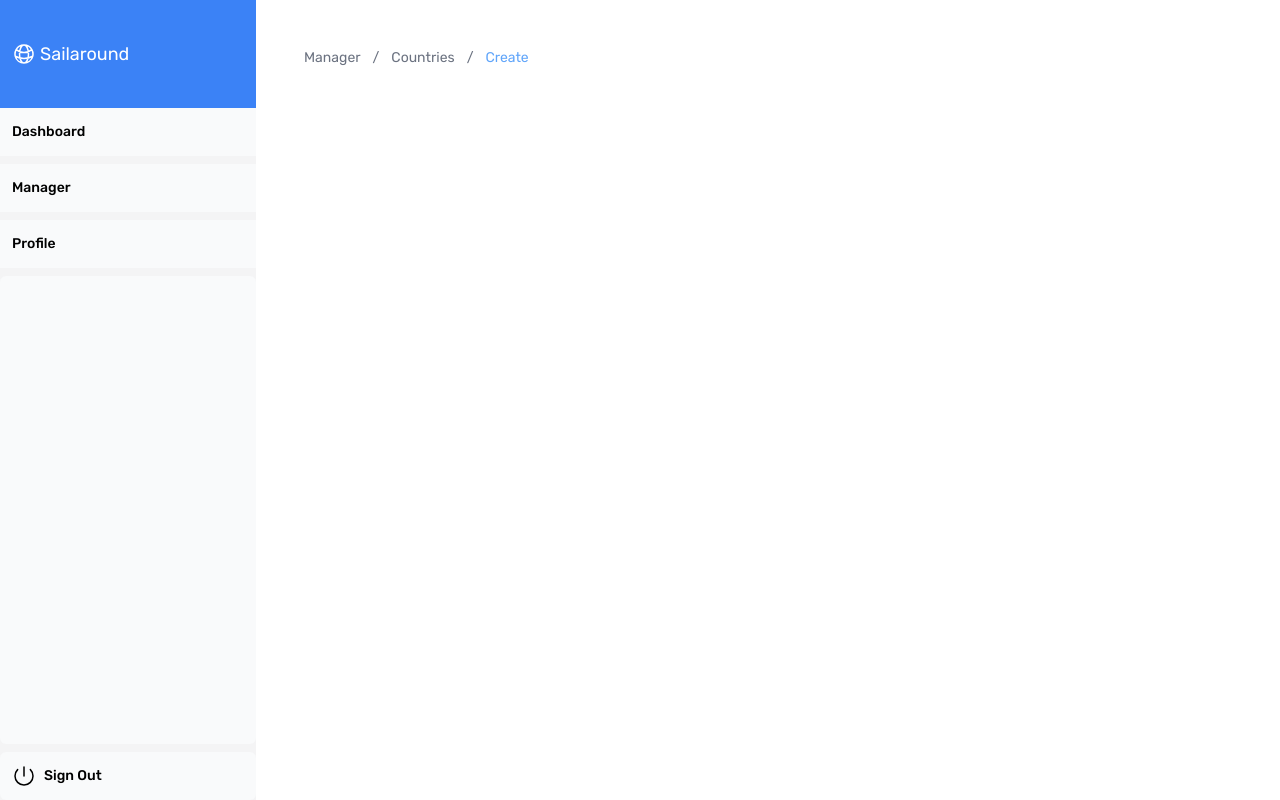
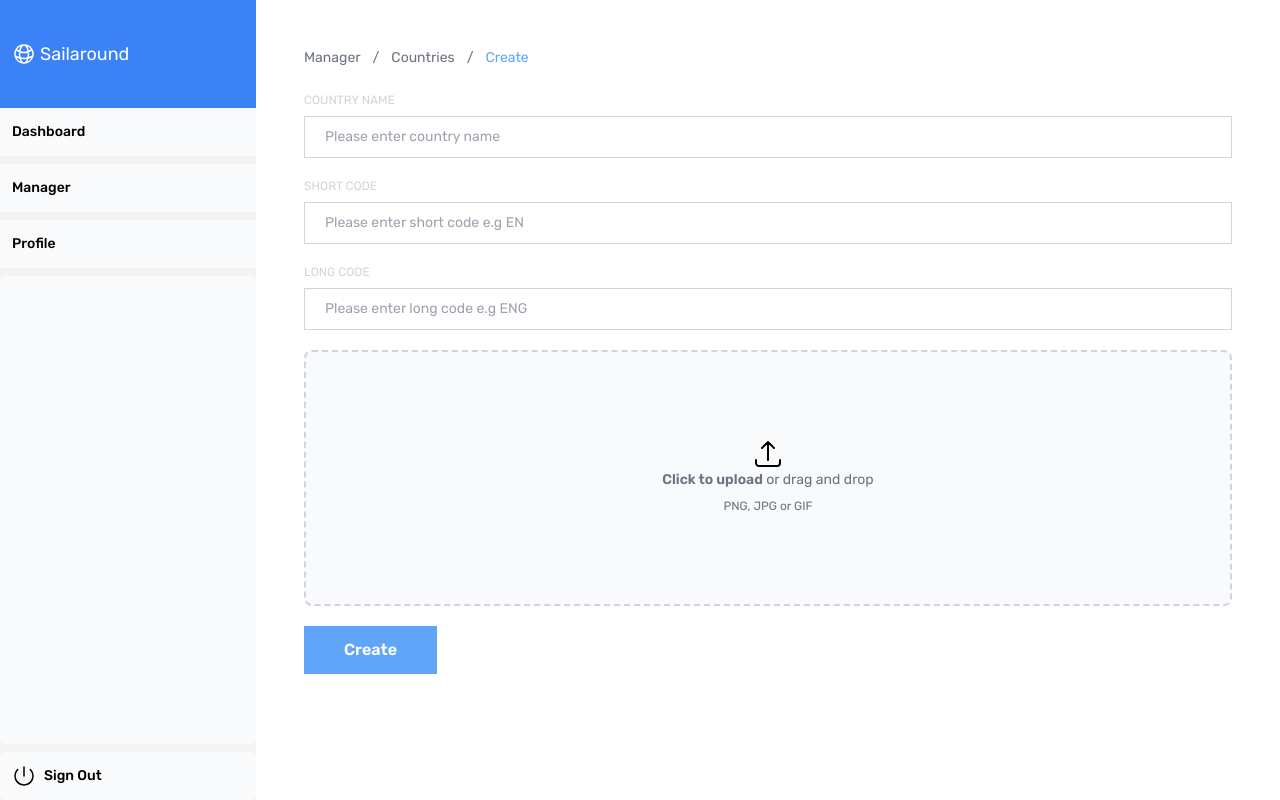
Before and after one commit to franek86/sailaround-web, a Next.js app: page /manager/countries/create in a window 1280 px wide. Built offline with nearby package versions, Linux system fonts and the light colour scheme.

Commit message:
working on upload image file and post form data in the backand api

```diff
--- a/app/(admin)/manager/countries/create/page.jsx
+++ b/app/(admin)/manager/countries/create/page.jsx
@@ -1,7 +1,20 @@
+"use client";
 import React from "react";
+import { useForm } from "react-hook-form";
+import { ArrowUpTrayIcon } from "@heroicons/react/24/outline";
+
 import Breadcrumbs from "@/app/components/Breadcrumbs";
+import FormInput from "@/app/components/FormInput.jsx";
+import FormUpload from "@/app/components/FormUpload.jsx";
+import { Button } from "@/app/components/Button.jsx";
 
 const CreateCountry = () => {
+  const { register, handleSubmit, reset } = useForm();
+
+  const onSubmit = (data) => {
+    console.log(data);
+  };
+
   return (
     <>
       <Breadcrumbs
@@ -11,6 +24,17 @@ const CreateCountry = () => {
           { label: "Create", href: "/manager/countries/create", active: true },
         ]}
       />
+
+      <form className='mt-6' onSubmit={handleSubmit(onSubmit)}>
+        <FormInput register={register("name")} id='country' type='text' label='Country name' name='name' placeholder='Please enter country name' />
+        <FormInput register={register("shortCountryCode")} id='shortCountryCode' type='text' name='shortCountryCode' label='Short code' placeholder='Please enter short code e.g EN' />
+        <FormInput register={register("longCountryCode")} id='longCountryCode' type='text' name='longCountryCode' label='Long code' placeholder='Please enter long code e.g ENG' />
+        <FormUpload register={register("iconFlag")} icon={<ArrowUpTrayIcon className='h-8 w-8' />} />
+
+        <Button type='submit' classVariation='btn btn--primary'>
+          Create
+        </Button>
+      </form>
     </>
   );
 };
--- a/app/components/FormInput.jsx
+++ b/app/components/FormInput.jsx
@@ -1,14 +1,22 @@
-const FormInput = ({ label, id, type, name, placeholder, autocomplete, errorMessage }) => {
+const FormInput = ({ label, id, type, name, placeholder, autocomplete, errorMessage, register }) => {
   return (
-    <div className="flex flex-col mb-5">
+    <div className='flex flex-col mb-5'>
       {label && (
-        <label className="text-xs text-zinc-300 font-normal uppercase mb-2" htmlFor={id}>
+        <label className='text-xs text-zinc-300 font-normal uppercase mb-2' htmlFor={id}>
           {label}
         </label>
       )}
-      <input id={id} className="px-5 leading-10 text-sm border border-gray-300 focus:outline-none focus:ring-1 focus:ring-blue-300  placeholder:text-black-200" type={type} name={name} placeholder={placeholder} autoComplete={autocomplete} />
+      <input
+        {...register}
+        id={id}
+        className='px-5 leading-10 text-sm border border-gray-300 focus:outline-none focus:ring-1 focus:ring-blue-300  placeholder:text-black-200'
+        type={type}
+        name={name}
+        placeholder={placeholder}
+        autoComplete={autocomplete}
+      />
 
-      {errorMessage && <div className="mt-2 text-xs text-red-500">{errorMessage}</div>}
+      {errorMessage && <div className='mt-2 text-xs text-red-500'>{errorMessage}</div>}
     </div>
   );
 };
--- /dev/null
+++ b/app/components/FormUpload.jsx
@@ -0,0 +1,24 @@
+"use client";
+import React from "react";
+
+const FormUpload = ({ register, icon }) => {
+  return (
+    <div className='flex items-center justify-center w-full'>
+      <label
+        htmlFor='dropzone-file'
+        className='flex flex-col items-center justify-center w-full h-64 border-2 border-gray-300 border-dashed rounded-lg cursor-pointer bg-gray-50 dark:hover:bg-bray-800 dark:bg-gray-700 hover:bg-gray-100 dark:border-gray-600 dark:hover:border-gray-500 dark:hover:bg-gray-600'
+      >
+        <div className='flex flex-col items-center justify-center pt-5 pb-6'>
+          {icon}
+          <p className='mb-2 text-sm text-gray-500 dark:text-gray-400'>
+            <span className='font-semibold'>Click to upload</span> or drag and drop
+          </p>
+          <p className='text-xs text-gray-500 dark:text-gray-400'>PNG, JPG or GIF</p>
+        </div>
+        <input id='dropzone-file' type='file' className='hidden' {...register} />
+      </label>
+    </div>
+  );
+};
+
+export default FormUpload;
```
